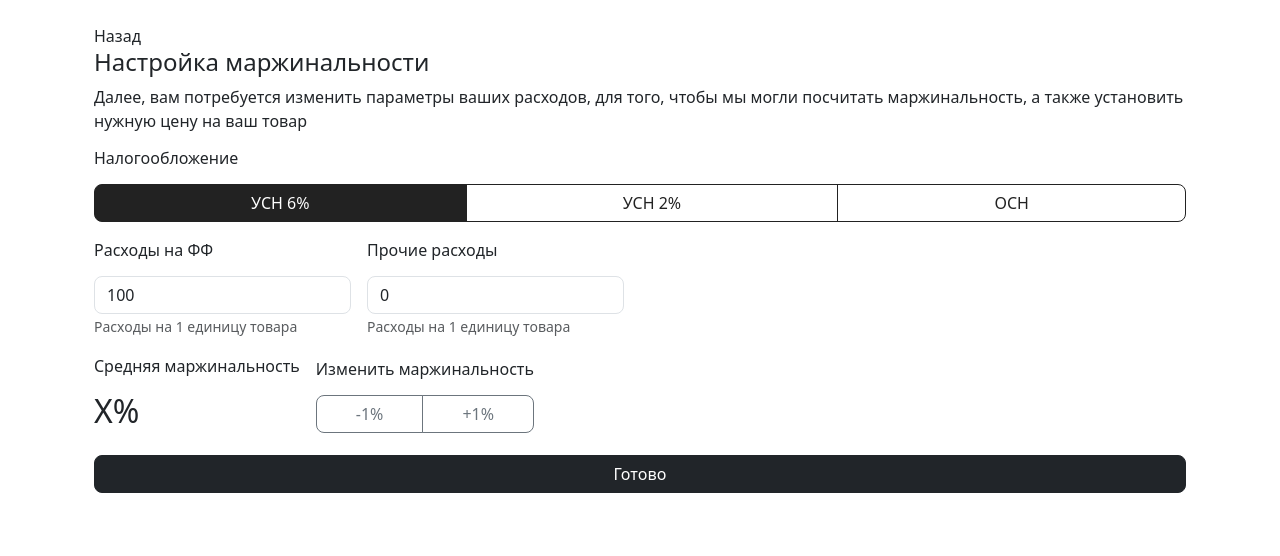
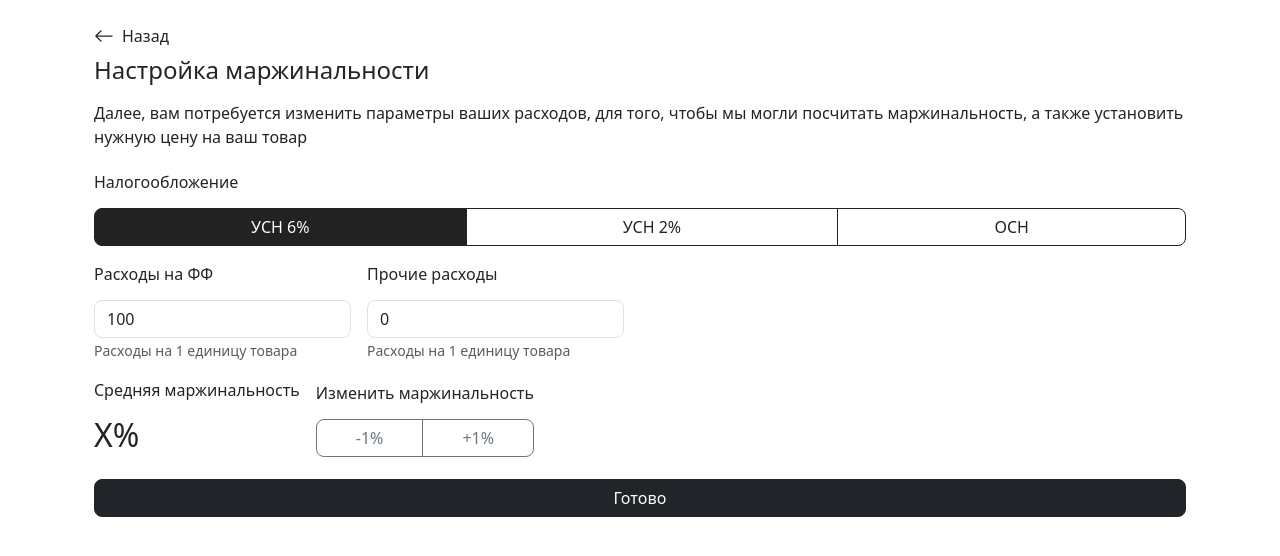
Before and after one commit to Nihuaway00/capcan-front, a React (Create React App) app: page /set/margin in a window 1280 px wide. Shown: the top 556 px of the page. Built offline with nearby package versions, Linux system fonts and the light colour scheme.

Commit message:
add PageTop prefab

```diff
--- /dev/null
+++ b/src/components/PageTop.jsx
@@ -0,0 +1,24 @@
+import {NavLink, Stack} from "react-bootstrap";
+import React from "react";
+import {ArrowLeft} from "react-bootstrap-icons";
+
+export function PageTop({ title, backLink, description }) {
+    return (
+        <Stack gap={2} className={"mb-4"}>
+            <Stack gap={2}>
+                <NavLink href={backLink}>
+                    <Stack direction="horizontal" gap={2}>
+                        <ArrowLeft size={20} />
+                        <span>Назад</span>
+                    </Stack>
+                </NavLink>
+                <h4>{title}</h4>
+            </Stack>
+
+            {
+                description || <p>{description}</p>
+            }
+
+        </Stack>
+    )
+}
--- a/src/pages/AddSellerPage.jsx
+++ b/src/pages/AddSellerPage.jsx
@@ -2,15 +2,18 @@ import {NavLink, Stack} from "react-bootstrap";
 import React from "react";
 import {InputField} from "../components/InputField";
 import {AddSellerForm} from "../features/AddSellerForm";
+import {PageTop} from "../components/PageTop";
 
 export function AddSellerPage() {
+    const pageInfo = {
+        title: "Добавить селлера",
+        description: "Добавление селлера поможет вам массово редактировать экономику товаров которые продаются, а также скопировать карточки из этого магазина в другой",
+        backLink: "/set"
+    }
+
     return (
         <Stack>
-            <NavLink href={"/set"}>Назад</NavLink>
-            <h4>Добавить селлера</h4>
-            <p>
-                Добавление селлера поможет вам массово редактировать экономику товаров которые продаются, а также скопировать карточки из этого магазина в другой
-            </p>
+            <PageTop {...pageInfo} />
             <AddSellerForm />
         </Stack>
     )
--- a/src/pages/MarginSettingsPage.jsx
+++ b/src/pages/MarginSettingsPage.jsx
@@ -1,8 +1,15 @@
 import React, {useState} from 'react';
 import {Container, Button, ButtonGroup, Form, NavLink, Row, Col, Stack} from 'react-bootstrap';
 import 'bootstrap/dist/css/bootstrap.min.css';
+import {PageTop} from "../components/PageTop";
 
 export function MarginSettingsPage() {
+    const pageInfo = {
+        title: "Настройка маржинальности",
+        description: "Далее, вам потребуется изменить параметры ваших расходов, для того, чтобы мы могли посчитать маржинальность, а также установить нужную цену на ваш товар",
+        backLink: "/set"
+    }
+
     const [taxSystem, setTaxSystem] = useState('УСН 6%');
     const [expensesFF, setExpensesFF] = useState(100);
     const [otherExpenses, setOtherExpenses] = useState(0);
@@ -19,13 +26,7 @@ export function MarginSettingsPage() {
 
     return (
         <Stack>
-            <NavLink href={"/set"}>Назад</NavLink>
-            <h4>Настройка маржинальности</h4>
-            <p>
-                Далее, вам потребуется изменить параметры ваших расходов, для того, чтобы мы могли посчитать
-                маржинальность, а также установить нужную цену на ваш товар
-            </p>
-
+            <PageTop {...pageInfo}/>
             <Form.Group className="mb-3">
                 <Row>
                     <Form.Label><h6>Налогообложение</h6></Form.Label>
```
